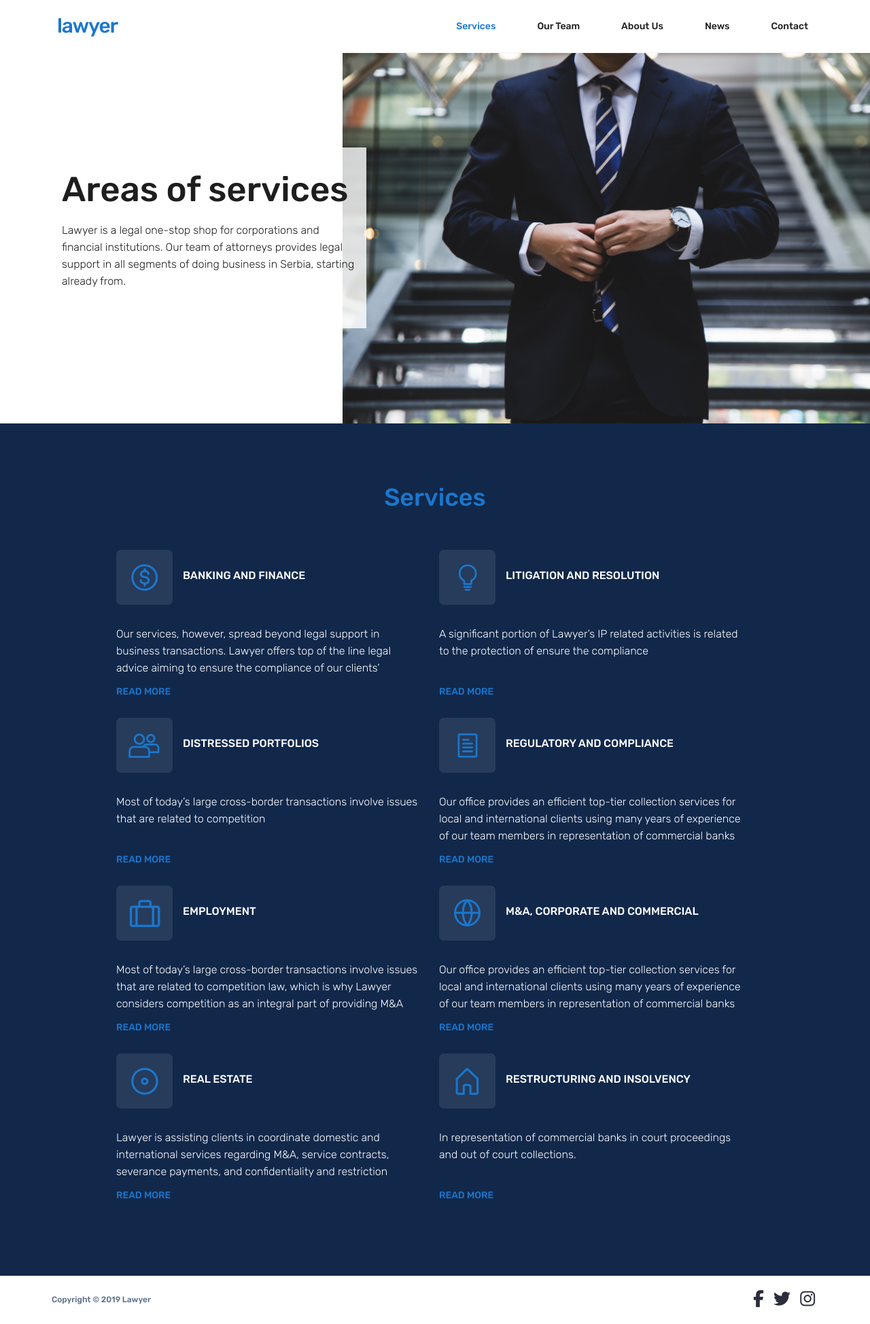
After one commit to UrosNerandzic/Lawyer, a PHP site: page /services.html in a window 1280 px wide. The commit adds this page. Shown: the whole page at 68% size. Run offline with PHP 8.4, Linux system fonts and the light colour scheme; some libraries are stand-ins or nearby versions.

Commit message:
Services page done

```diff
--- a/public_html/index.html
+++ b/public_html/index.html
@@ -51,7 +51,7 @@ Click nbfs://nbhost/SystemFileSystem/Templates/Other/html.html to edit this temp
                     <div class="collapse navbar-collapse" id="main-menu">
                         <ul class="navbar-nav ml-auto">
                             <li class="nav-item">
-                                <a class="nav-link active" href="services.html">Services <span class="sr-only">(current)</span></a>
+                                <a class="nav-link" href="services.html">Services <span class="sr-only">(current)</span></a>
                             </li>
                             <li class="nav-item">
                                 <a class="nav-link" href="team.html">Our Team</a>
--- a/public_html/scss/theme-partials/_services.scss
+++ b/public_html/scss/theme-partials/_services.scss
@@ -1,5 +1,5 @@
 $service-text: $gray-900;
-
+$dark-services-bg: $dark-blue;
 .service-section{
     padding:77px 0px 80px;
     h2{
@@ -12,4 +12,22 @@ $service-text: $gray-900;
             color: $service-text;
         }
     }
+
+    &.dark-service-section{
+        background-color: $dark-services-bg;
+        h2{
+            color:$primary;
+        }
+        .read-more{
+            font-weight: $font-weight-medium;
+            font-size: 1.4rem;
+            line-height: 1.7rem;
+        }
+        .service-item-description{
+            font-size: 1.6rem;
+            line-height: 2.5rem;
+            height: 3*2.5rem;
+            overflow: hidden;
+        }
+    }
 }
--- /dev/null
+++ b/public_html/services.html
@@ -0,0 +1,265 @@
+<!DOCTYPE html>
+<!--
+Click nbfs://nbhost/SystemFileSystem/Templates/Licenses/license-default.txt to change this license
+Click nbfs://nbhost/SystemFileSystem/Templates/Other/html.html to edit this template
+-->
+<html>
+    <head>
+        <title>lawyer</title>
+        <meta charset="UTF-8">
+        <meta name="viewport" content="width=device-width, initial-scale=1.0">
+        <meta name="author" content="Uros Nerandzic">
+        <meta name="discription" content="Lawyer is a specialized commercial law firm based in Belgrade, Serbia, firmly committed to providing advice at the highest level and achieving lasting results for our clients.">
+        <meta name="keywords" content="Lawyer, law, Belgrade, company, clients">
+
+
+
+        <!--IOS compatibility-->
+
+        <meta name="apple-mobile-web-app-capable" content="yes">
+        <meta name="apple-mobile-web-app-title" content="lawyer">
+        <link rel="apple-touch-icon" href="apple-icon-144x144.png">
+
+        <!--Android compatibility-->
+
+        <meta name="mobile-web-app-capable" content="yes">
+        <meta name="application-name" content="lawyer">
+        <link rel="icon" type="image/png" href="android-icon-192x192.png">
+
+
+        <!--CSS FILES-->
+        <link href="css/owl.carousel.css" rel="stylesheet" type="text/css"/>
+        <link href="css/owl.theme.default.css" rel="stylesheet" type="text/css"/>
+        <link href="css/theme.css" rel="stylesheet" type="text/css"/>
+
+    </head>
+    <body>
+
+
+        <header class="fixed-top bg-white py-2 py-xl-4">
+            <div class="container">
+                <nav class="navbar navbar-expand-md navbar-light">
+                    <a class="navbar-brand" href="index.html">
+                        <img src="img/logo.png" alt=""/>
+                    </a>
+                    <button class="navbar-toggler border-0" type="button" data-toggle="collapse" data-target="#main-menu" aria-controls="main-menu" aria-expanded="false" aria-label="Toggle navigation">
+                        <span></span>
+                        <span></span>
+                        <span></span>
+                    </button>
+
+                    <div class="collapse navbar-collapse" id="main-menu">
+                        <ul class="navbar-nav ml-auto">
+                            <li class="nav-item">
+                                <a class="nav-link active" href="services.html">Services <span class="sr-only">(current)</span></a>
+                            </li>
+                            <li class="nav-item">
+                                <a class="nav-link" href="team.html">Our Team</a>
+                            </li>
+                            <li class="nav-item">
+                                <a class="nav-link" href="about.html">About Us</a>
+                            </li>
+                            <li class="nav-item">
+                                <a class="nav-link" href="news.html">News</a>
+                            </li>
+                            <li class="nav-item">
+                                <a class="nav-link" href="contact.html">Contact</a>
+                            </li>
+
+                        </ul>
+                    </div>
+                </nav>
+            </div> <!-- container-end -->
+        </header> <!-- header-end -->
+
+
+        <main>
+
+            <section class="lead-page-section" style="background-image: url(img/lead-section/services.png)">
+
+                <div class="container">
+                    <div class="row">
+                        <div class="col-12 col-sm-9 col-md-8 col-lg-6 col-xl-5">
+                            <article class="lead-section-content p-4 px-4 py-5 animation" data-animation="slide-right">
+                                <h1 class="lead-section-title mb-4">Areas of services</h1>
+                                <p class="lead-section-description">Lawyer is a legal
+                                    one-stop shop for corporations and financial institutions.
+                                    Our team of attorneys provides legal support
+                                    in all segments of doing business in Serbia,
+                                    starting already from.
+                                </p>
+                            </article>
+                        </div>
+                    </div>
+                </div>
+            </section>
+
+            <section class="service-section dark-service-section">
+                <div class="container">
+                    <h2 class="text-center">Services</h2>
+                    <div class="row justify-content-center">
+                        <div class="col-12 col-md-6 col-lg-5">
+                            <article class="service-item animation" data-animation="slide-top">
+                                <a href="service-single.html" class="d-flex align-items-center mb-5">
+                                    <figure class="mb-0">
+                                        <img src="img/service/banking.png" alt=""/>
+                                    </figure>
+                                    <span class="text-uppercase h6 pl-4 text-white">BANKING AND FINANCE</span>
+                                </a>
+                                <p class='service-item-description text-white pr-4'>
+                                    Our services, however, spread beyond legal support
+                                    in business transactions. Lawyer offers top of
+                                    the line legal advice aiming to ensure the compliance
+                                    of our clients’ operations with the regulations
+                                    relevant to banking and finance.
+                                </p>
+                                <a class='read-more text-primary text-uppercase' href='service-single.html'>read more</a>
+                            </article> <!-- service-item-end -->
+                        </div>
+                        <div class="col-12 col-md-6 col-lg-5">
+                            <article class="service-item animation" data-animation="slide-top">
+                                <a href="service-single.html" class="d-flex align-items-center mb-5">
+                                    <figure class="mb-0">
+                                        <img src="img/service/ligitation.png" alt=""/>
+                                    </figure>
+                                    <span class="text-uppercase h6 pl-4 text-white">Litigation and Resolution</span>
+                                </a>
+                                <p class='service-item-description text-white pr-4'>
+                                    A significant portion of Lawyer’s IP related activities
+                                    is related to the protection of ensure the compliance
+                                </p>
+                                <a class='read-more text-primary text-uppercase' href='service-single.html'>read more</a>
+
+                            </article> <!-- service-item-end -->
+                        </div>
+                        <div class="col-12 col-md-6 col-lg-5">
+                            <article class="service-item animation" data-animation="slide-top">
+                                <a href="service-single.html" class="d-flex align-items-center mb-5">
+                                    <figure class="mb-0">
+                                        <img src="img/service/portfolios.png" alt=""/>
+                                    </figure>
+                                    <span class="text-uppercase h6 pl-4 text-white">Distressed Portfolios</span>
+                                </a>
+                                <p class='service-item-description text-white pr-4'>
+                                    Most of today’s large cross-border transactions involve
+                                    issues that are related to competition
+                                </p>
+                                <a class='read-more text-primary text-uppercase' href='service-single.html'>read more</a>
+                            </article> <!-- service-item-end -->
+                        </div>
+                        <div class="col-12 col-md-6 col-lg-5">
+                            <article class="service-item animation" data-animation="slide-top">
+                                <a href="service-single.html" class="d-flex align-items-center mb-5">
+                                    <figure class="mb-0">
+                                        <img src="img/service/regulatory.png" alt=""/>
+                                    </figure>
+                                    <span class="text-uppercase h6 pl-4 text-white">Regulatory and Compliance</span>
+                                </a>
+                                <p class='service-item-description text-white pr-4'>
+                                    Our office provides an efficient top-tier collection
+                                    services for local and international clients using many
+                                    years of experience of our team members in representation
+                                    of commercial banks in court proceedings and out of court collections.
+                                </p>
+                                <a class='read-more text-primary text-uppercase' href='service-single.html'>read more</a>
+                            </article> <!-- service-item-end -->
+                        </div>
+                        <div class="col-12 col-md-6 col-lg-5">
+                            <article class="service-item animation" data-animation="slide-top">
+                                <a href="service-single.html" class="d-flex align-items-center mb-5">
+                                    <figure class="mb-0">
+                                        <img src="img/service/employment.png" alt=""/>
+                                    </figure>
+                                    <span class="text-uppercase h6 pl-4 text-white">Employment</span>
+                                </a>
+                                <p class='service-item-description text-white pr-4'>
+                                    Most of today’s large cross-border transactions
+                                    involve issues that are related to competition law,
+                                    which is why Lawyer considers competition as an
+                                    integral part of providing M&A and other services.
+                                </p>
+                                <a class='read-more text-primary text-uppercase' href='service-single.html'>read more</a>
+                            </article> <!-- service-item-end -->
+                        </div>
+                        <div class="col-12 col-md-6 col-lg-5">
+                            <article class="service-item animation" data-animation="slide-top">
+                                <a href="service-single.html" class="d-flex align-items-center mb-5">
+                                    <figure class="mb-0">
+                                        <img src="img/service/corporate.png" alt=""/>
+                                    </figure>
+                                    <span class="text-uppercase h6 pl-4 text-white">M&A, Corporate and Commercial </span>
+                                </a>
+                                <p class='service-item-description text-white pr-4'>
+                                   Our office provides an efficient top-tier collection
+                                   services for local and international clients using
+                                   many years of experience of our team members in
+                                   representation of commercial banks in court proceedings
+                                   and out of court collections.
+                                </p>
+                                <a class='read-more text-primary text-uppercase' href='service-single.html'>read more</a>
+                            </article> <!-- service-item-end -->
+                        </div>
+                        <div class="col-12 col-md-6 col-lg-5">
+                            <article class="service-item animation" data-animation="slide-top">
+                                <a href="service-single.html" class="d-flex align-items-center mb-5">
+                                    <figure class="mb-0">
+                                        <img src="img/service/real_estate.png" alt=""/>
+                                    </figure>
+                                    <span class="text-uppercase h6 pl-4 text-white">Real Estate</span>
+                                </a>
+                                <p class='service-item-description text-white pr-4'>
+                                    Lawyer is assisting clients in coordinate domestic
+                                    and international  services regarding M&A, service
+                                    contracts, severance payments, and confidentiality
+                                    and restriction covenants.
+                                </p>
+                                <a class='read-more text-primary text-uppercase' href='service-single.html'>read more</a>
+                            </article> <!-- service-item-end -->
+                        </div>
+                        <div class="col-12 col-md-6 col-lg-5">
+                            <article class="service-item animation" data-animation="slide-top">
+                                <a href="service-single.html" class="d-flex align-items-center mb-5">
+                                    <figure class="mb-0">
+                                        <img src="img/service/restucting.png" alt=""/>
+                                    </figure>
+                                    <span class="text-uppercase h6 pl-4 text-white">Restructuring and Insolvency</span>
+                                </a>
+                                <p class='service-item-description text-white pr-4'>
+                                    In representation of commercial banks in court
+                                    proceedings and out of court collections.
+                                </p>
+                                <a class='read-more text-primary text-uppercase' href='service-single.html'>read more</a>
+                            </article> <!-- service-item-end -->
+                        </div>
+                    </div> <!-- row-end -->
+                </div> <!-- container-end -->
+            </section> <!-- service-section-end -->
+
+
+
+        </main> <!-- main-end -->
+
+        <footer class="bg-white">
+
+            <div class="container text-center d-sm-flex justify-content-sm-between align-items-sm-center">
+
+
+            <nav class="social mb-4 mb-sm-0 order-sm-last">
+                    <a href="https://facebook.com" class="fab fa-facebook-f"></a>
+                    <a href="https://twitter.com" class="fab fa-twitter"></a>
+                    <a href="https://instagram.com" class="fab fa-instagram"></a>
+            </nav>
+            <p class="copyright mb-0">Copyright &copy; 2019 <a href="index.html">Lawyer</a></p>
+            </div> <!-- container-end -->
+
+        </footer> <!-- footer-end -->
+
+        <script src="js/jquery.min.js" type="text/javascript"></script>
+        <script src="js/bootstrap.bundle.min.js" type="text/javascript"></script>
+        <!--font awsome  icons-->
+        <script src="https://kit.fontawesome.com/dae65cf368.js" crossorigin="anonymous"></script>
+        <!-- javascript -->
+        <script src="js/owl.carousel.min.js" type="text/javascript"></script>
+        <script src="js/main.js" type="text/javascript"></script>
+    </body>
+</html>
```
Also changed, not shown: public_html/css/theme.css, public_html/img/lead-section/services.png (added), 1 other file.
